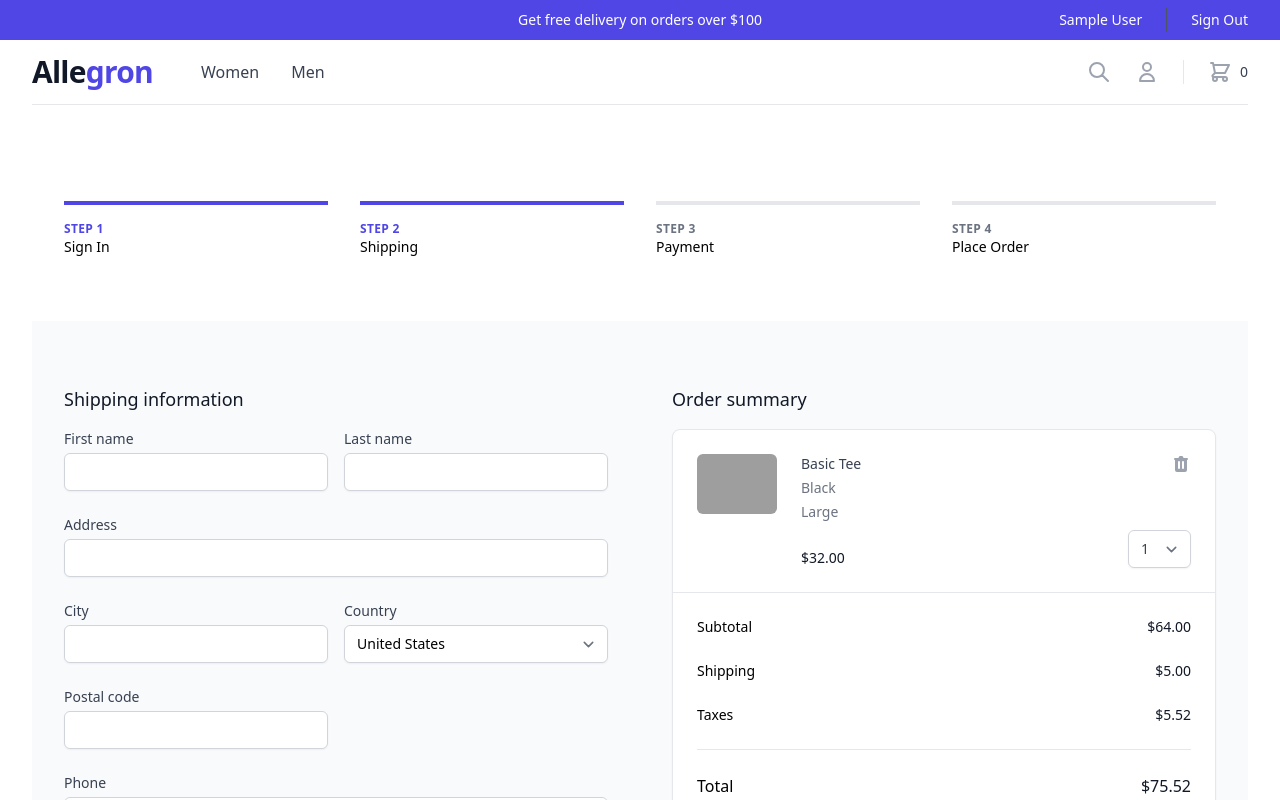
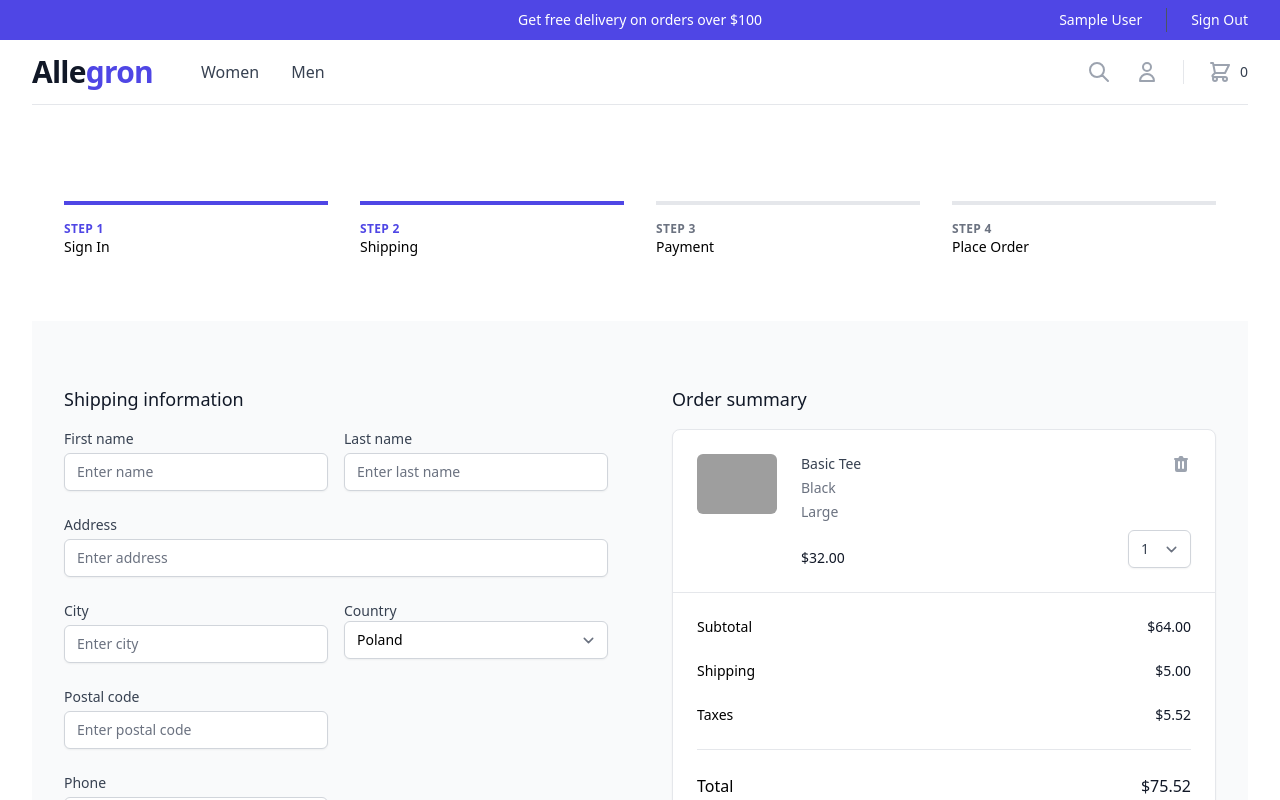
Before and after one commit to tomaszdanczak/allegron, a React (Create React App) app in the folder frontend/: page /shipping in a window 1280 px wide. Shown: the top 800 px of the page. Built offline with nearby package versions, Linux system fonts and the light colour scheme; sample sign-in values are in the browser's storage; grey boxes are pictures that could not be loaded.

Commit message:
Create and use <ShippingAddressForm/> and <SelectBox/>

```diff
--- /dev/null
+++ b/frontend/src/components/molecules/SelectBox/SelectBox.tsx
@@ -0,0 +1,23 @@
+import { useField } from 'formik'
+
+type ISelectProps = JSX.IntrinsicElements['select'] & {
+  label: string
+  name: string
+}
+
+export default function SelectBox({ label, name, ...props }: ISelectProps): JSX.Element {
+  const [field, meta] = useField(name)
+  return (
+    <div>
+      <label className="block text-sm font-medium text-gray-700" htmlFor={props.id || name}>
+        {label}
+      </label>
+      <select
+        className="block w-full appearance-none rounded-md border border-gray-300 px-3 py-2 placeholder-gray-500 shadow-sm focus:border-indigo-500 focus:outline-none focus:ring-indigo-500 sm:text-sm"
+        {...field}
+        {...props}
+      />
+      {meta.touched && meta.error ? <div className="absolute ml-2 text-sm text-red-600">{meta.error}</div> : null}
+    </div>
+  )
+}
--- a/frontend/src/components/organisms/CheckoutShippingInformation/CheckoutShippingInformation.tsx
+++ b/frontend/src/components/organisms/CheckoutShippingInformation/CheckoutShippingInformation.tsx
@@ -1,4 +1,5 @@
 import { TrashIcon } from '@heroicons/react/solid'
+import ShippingAddressForm from 'components/organisms/ShippingAddressForm/ShippingAddressForm'
 
 import { useNavigate } from 'react-router-dom'
 
@@ -28,123 +29,8 @@ export default function CheckoutShippingInformation() {
       <div className="mx-auto max-w-2xl px-4 pt-16 pb-24 sm:px-6 lg:max-w-7xl lg:px-8">
         <h2 className="sr-only">Checkout</h2>
 
-        <form className="lg:grid lg:grid-cols-2 lg:gap-x-12 xl:gap-x-16">
-          <div>
-            <div>
-              <h2 className="text-lg font-medium text-gray-900">Shipping information</h2>
-
-              <div className="mt-4 grid grid-cols-1 gap-y-6 sm:grid-cols-2 sm:gap-x-4">
-                <div>
-                  <label htmlFor="first-name" className="block text-sm font-medium text-gray-700">
-                    First name
-                  </label>
-                  <div className="mt-1">
-                    <input
-                      type="text"
-                      id="first-name"
-                      name="first-name"
-                      autoComplete="given-name"
-                      className="block w-full rounded-md border-gray-300 shadow-sm focus:border-indigo-500 focus:ring-indigo-500 sm:text-sm"
-                    />
-                  </div>
-                </div>
-
-                <div>
-                  <label htmlFor="last-name" className="block text-sm font-medium text-gray-700">
-                    Last name
-                  </label>
-                  <div className="mt-1">
-                    <input
-                      type="text"
-                      id="last-name"
-                      name="last-name"
-                      autoComplete="family-name"
-                      className="block w-full rounded-md border-gray-300 shadow-sm focus:border-indigo-500 focus:ring-indigo-500 sm:text-sm"
-                    />
-                  </div>
-                </div>
-
-                <div className="sm:col-span-2">
-                  <label htmlFor="address" className="block text-sm font-medium text-gray-700">
-                    Address
-                  </label>
-                  <div className="mt-1">
-                    <input
-                      type="text"
-                      name="address"
-                      id="address"
-                      autoComplete="street-address"
-                      className="block w-full rounded-md border-gray-300 shadow-sm focus:border-indigo-500 focus:ring-indigo-500 sm:text-sm"
-                    />
-                  </div>
-                </div>
-
-                <div>
-                  <label htmlFor="city" className="block text-sm font-medium text-gray-700">
-                    City
-                  </label>
-                  <div className="mt-1">
-                    <input
-                      type="text"
-                      name="city"
-                      id="city"
-                      autoComplete="address-level2"
-                      className="block w-full rounded-md border-gray-300 shadow-sm focus:border-indigo-500 focus:ring-indigo-500 sm:text-sm"
-                    />
-                  </div>
-                </div>
-
-                <div>
-                  <label htmlFor="country" className="block text-sm font-medium text-gray-700">
-                    Country
-                  </label>
-                  <div className="mt-1">
-                    <select
-                      id="country"
-                      name="country"
-                      autoComplete="country-name"
-                      className="block w-full rounded-md border-gray-300 shadow-sm focus:border-indigo-500 focus:ring-indigo-500 sm:text-sm"
-                    >
-                      <option>United States</option>
-                      <option>Canada</option>
-                      <option>Mexico</option>
-                    </select>
-                  </div>
-                </div>
-
-                <div>
-                  <label htmlFor="postal-code" className="block text-sm font-medium text-gray-700">
-                    Postal code
-                  </label>
-                  <div className="mt-1">
-                    <input
-                      type="text"
-                      name="postal-code"
-                      id="postal-code"
-                      autoComplete="postal-code"
-                      className="block w-full rounded-md border-gray-300 shadow-sm focus:border-indigo-500 focus:ring-indigo-500 sm:text-sm"
-                    />
-                  </div>
-                </div>
-
-                <div className="sm:col-span-2">
-                  <label htmlFor="phone" className="block text-sm font-medium text-gray-700">
-                    Phone
-                  </label>
-                  <div className="mt-1">
-                    <input
-                      type="text"
-                      name="phone"
-                      id="phone"
-                      autoComplete="tel"
-                      className="block w-full rounded-md border-gray-300 shadow-sm focus:border-indigo-500 focus:ring-indigo-500 sm:text-sm"
-                    />
-                  </div>
-                </div>
-              </div>
-            </div>
-          </div>
-
+        <div className="lg:grid lg:grid-cols-2 lg:gap-x-12 xl:gap-x-16">
+          <ShippingAddressForm />
           {/* Order summary */}
           <div className="mt-10 lg:mt-0">
             <h2 className="text-lg font-medium text-gray-900">Order summary</h2>
@@ -235,7 +121,7 @@ export default function CheckoutShippingInformation() {
               </div>
             </div>
           </div>
-        </form>
+        </div>
       </div>
     </div>
   )
--- /dev/null
+++ b/frontend/src/components/organisms/ShippingAddressForm/ShippingAddressForm.tsx
@@ -0,0 +1,71 @@
+import SelectBox from 'components/molecules/SelectBox/SelectBox'
+import TextInput from 'components/molecules/TextInput/TextInput'
+import { Formik, Form } from 'formik'
+import * as Yup from 'yup'
+
+interface IFormValues {
+  firstName: string
+  lastName: string
+  address: string
+  city: string
+  country: string
+  postalcode: string
+  phone: string
+}
+
+const initialValues: IFormValues = {
+  firstName: '',
+  lastName: '',
+  address: '',
+  city: '',
+  country: '',
+  postalcode: '',
+  phone: '',
+}
+
+const validationSchema = Yup.object({
+  firstName: Yup.string().required('Name is required'),
+  lastName: Yup.string().required('Last name is required'),
+  address: Yup.string().required('Address is required'),
+  city: Yup.string().required('City is required'),
+  country: Yup.string().required('City is required'),
+  postalcode: Yup.string().required('City is required'),
+  phone: Yup.string().required('City is required'),
+})
+
+export default function ShippingAddressForm() {
+  const handleSubmit = (values: IFormValues) => {
+    console.log('values:', values)
+  }
+  return (
+    <Formik initialValues={initialValues} validationSchema={validationSchema} onSubmit={handleSubmit}>
+      <Form>
+        <h2 className="text-lg font-medium text-gray-900">Shipping information</h2>
+        <div className="mt-4 grid grid-cols-1 gap-y-6 sm:grid-cols-2 sm:gap-x-4">
+          <TextInput label="First name" name="firstName" type="text" placeholder="Enter name" />
+
+          <TextInput label="Last name" name="lastName" type="text" placeholder="Enter last name" />
+
+          <div className="sm:col-span-2">
+            <TextInput label="Address" name="address" type="text" placeholder="Enter address" />
+          </div>
+
+          <TextInput label="City" name="city" type="text" placeholder="Enter city" />
+
+          <SelectBox label="Country" name="country">
+            <option value="Poland">Poland</option>
+            <option value="Germany">Germany</option>
+            <option value="United Kingdom">United Kingdom</option>
+          </SelectBox>
+
+          <div className="space-y-6">
+            <TextInput label="Postal code" name="postalcode" type="text" placeholder="Enter postal code" />
+            <TextInput label="Phone" name="phone" type="text" placeholder="Enter phone" />
+          </div>
+        </div>
+
+        <button type="submit">Click</button>
+      </Form>
+    </Formik>
+  )
+}
```
